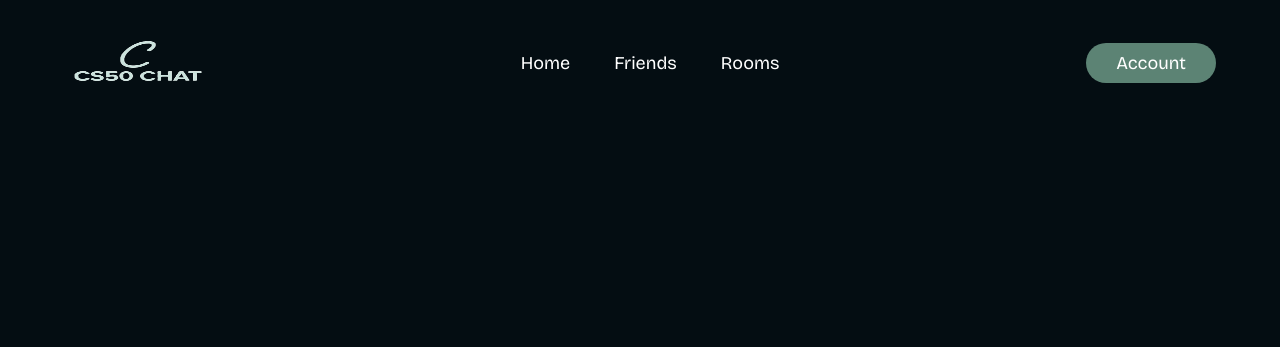
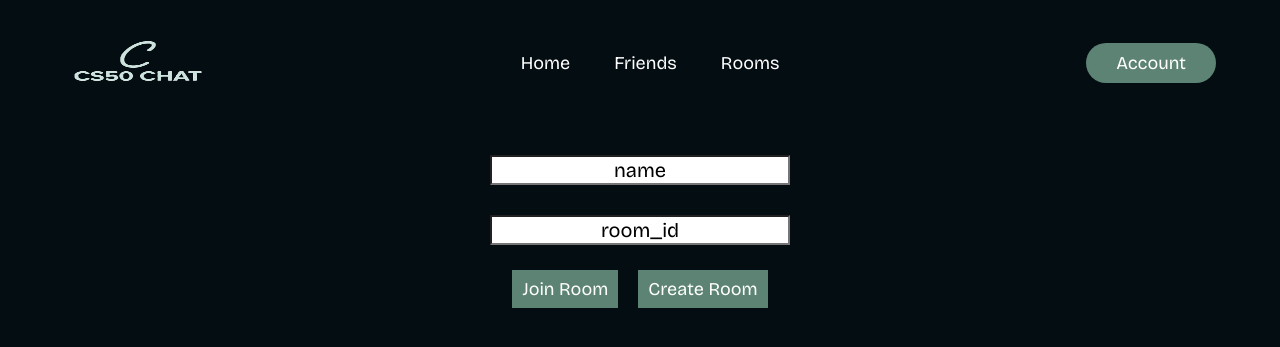
Before and after one commit to MAbdullahNaqvi/final-project-cs50, a Flask app: page / in a window 1280 px wide. Shown: the top 347 px of the page. Run offline with Flask 3, Linux system fonts and the light colour scheme.

Commit message:
layout and homepage

```diff
--- a/main.py
+++ b/main.py
@@ -6,7 +6,7 @@ app = Flask(__name__)
 
 @app.route("/")
 def home():
-    return render_template("layout.html")
+    return render_template("home.html")
 
 if __name__ == "__main__":
     app.run(debug=True)
--- a/static/styles.css
+++ b/static/styles.css
@@ -4,6 +4,14 @@
     background-color: #040D12;
     padding: 0px;
     margin: 0px;
+    font-family: 'Bricolage Grotesque', sans-serif;
+    font-weight: 400;
+}
+.container{
+    display: flex;
+    justify-content: center;
+    flex-wrap: wrap;
+
 }
 .logo {
     width: 150px;
@@ -12,6 +20,7 @@
 header {
     display: flex;
     justify-content: space-between;
+    flex-wrap: nowrap;
     align-items: center;
     padding: 20px 5%;
 }
@@ -27,7 +36,9 @@ header li, header a, header button
 .nav-links {
     list-style: none;
 }
-
+#check{
+    display: none;
+}
 .nav-links li {
     display: inline-block;
     padding: 8px 20px;
@@ -48,3 +59,78 @@ header button {
 header button:hover {
     background-color: rgb(24, 61, 61)
 }
+#checkbtn {
+    font-size: 30px;
+    color: #93B1A6;
+    display: none;
+}
+@media (max-width: 760px) {
+
+    #checkbtn{
+        display: inline-block;
+    }
+    .navbar{
+        display: flex;
+    }
+    .nav-links{
+        position: fixed;
+        left: 100;
+        width: 100%;
+        height: 100vh;
+        background-color:#93B1A6;
+        top: 90px;
+        text-align: center;
+        transition: all 0.5s;
+        display: none;
+    }
+    .nav-links li {
+        display: block;
+        margin-top: 20px;
+    }
+    #check:checked ~ ul{
+        display: flex;
+    }
+
+}
+
+
+
+
+#name{
+    background-color: #ffffff;
+    margin-top: 30px;
+    width: 30%;
+    max-width: 300px;
+    min-width: 100px;
+    height: 30px;
+    text-align: center;
+    justify-content: center;
+    font-size: 20px;
+}
+#room {
+    background-color: #ffffff;
+    margin-top: 30px;
+    width: 30%;
+    max-width: 300px;
+    min-width: 100px;
+    height: 30px;
+    text-align: center;
+    justify-content: center;
+    font-size: 20px;
+}
+.form-btn{
+    justify-content: center;
+    background-color: rgba(92, 131, 116, 100);
+    transition: all 0.4s ease 0s;
+    border: none;
+    color: white;
+    text-decoration: none;
+    font-size: 18px;
+    font-family: 'Bricolage Grotesque', sans-serif;
+    font-weight: 400;
+    padding: 8px 10px;
+    margin: 25px 10px;
+}
+.form-btn:hover {
+    background-color: rgb(24, 61, 61)
+}
--- /dev/null
+++ b/templates/home.html
@@ -0,0 +1,20 @@
+{% extends "layout.html" %}
+
+{% block title %}
+    CS50-Chat| Home
+{% endblock %}
+
+{% block main %}
+<form action="/" method="post">
+<div class="container">
+    <input type="text" placeholder="Name" name="name" value="name" id="name">
+</div>
+<div class="container">
+    <input type="text" name="room-id" placeholder="Room ID" value="room_id" id="room">
+</div>
+<div class="container">
+    <button type="submit" class="form-btn">Join Room</button>
+    <button type="submit" class="form-btn">Create Room</button>
+</div>
+</form>
+{% endblock %}
--- a/templates/layout.html
+++ b/templates/layout.html
@@ -4,6 +4,7 @@
     <meta charset="UTF-8">
     <meta name="viewport" content="width=device-width, initial-scale=1.0">
     <!-- <link href="https://cdn.jsdelivr.net/npm/bootstrap@5.2.3/dist/css/bootstrap.min.css" rel="stylesheet" integrity="sha384-rbsA2VBKQhggwzxH7pPCaAqO46MgnOM80zW1RWuH61DGLwZJEdK2Kadq2F9CUG65" crossorigin="anonymous"> -->
+    <link rel="stylesheet" href="https://cdnjs.cloudflare.com/ajax/libs/font-awesome/6.4.2/css/all.min.css" integrity="sha512-z3gLpd7yknf1YoNbCzqRKc4qyor8gaKU1qmn+CShxbuBusANI9QpRohGBreCFkKxLhei6S9CQXFEbbKuqLg0DA==" crossorigin="anonymous" referrerpolicy="no-referrer" />
     <link rel="stylesheet" href="/static/styles.css">
     <title>Document{% block title %} {% endblock %}</title>
 </head>
@@ -18,6 +19,8 @@
             </ul>
         </nav>
         <a href="#"><button>Account</button></a>
+        <input type="checkbox" id="check">
+        <label for="check" id="checkbtn"><i class="fa-solid fa-bars"></i></label>
     </header>
     <main>
         {% block main %}{% endblock %}
```
